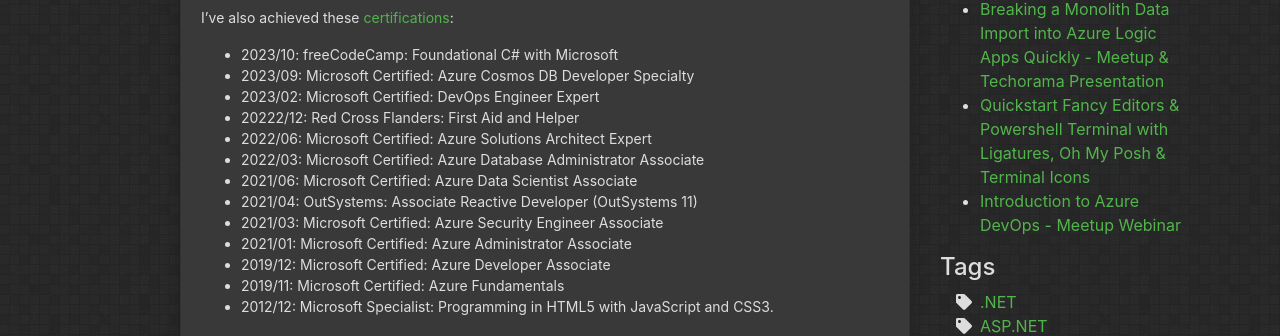
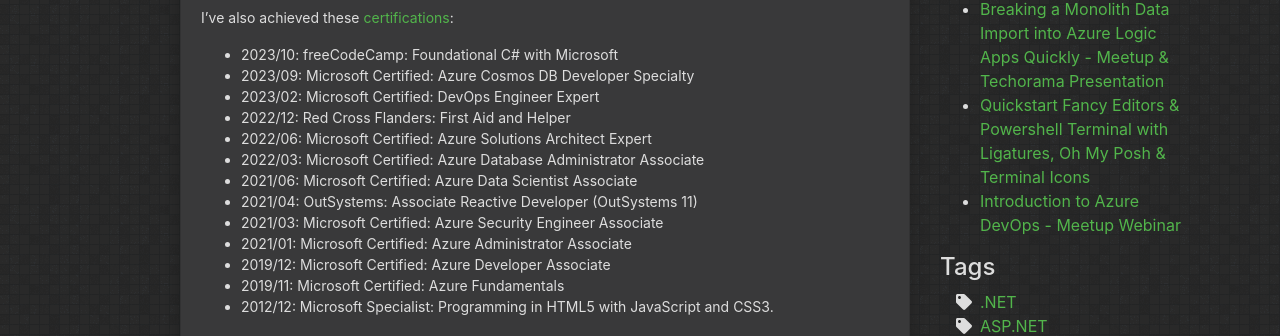
Before and after one commit to WouterBau/WouterBau.github.io, a Jekyll site: the page built from about.md, in a window 1280 px wide and 1372 px high. Shown: the part 336-672 px from the top of the window. Built offline with Jekyll 4.4.1, drawn with Linux system fonts in a browser that asks for light colours.

Commit message:
fix: Typo about page

```diff
--- a/about.md
+++ b/about.md
@@ -14,7 +14,7 @@
 - 2023/10: freeCodeCamp: Foundational C# with Microsoft
 - 2023/09: Microsoft Certified: Azure Cosmos DB Developer Specialty
 - 2023/02: Microsoft Certified: DevOps Engineer Expert
-- 20222/12: Red Cross Flanders: First Aid and Helper
+- 2022/12: Red Cross Flanders: First Aid and Helper
 - 2022/06: Microsoft Certified: Azure Solutions Architect Expert
 - 2022/03: Microsoft Certified: Azure Database Administrator Associate
 - 2021/06: Microsoft Certified: Azure Data Scientist Associate
```
